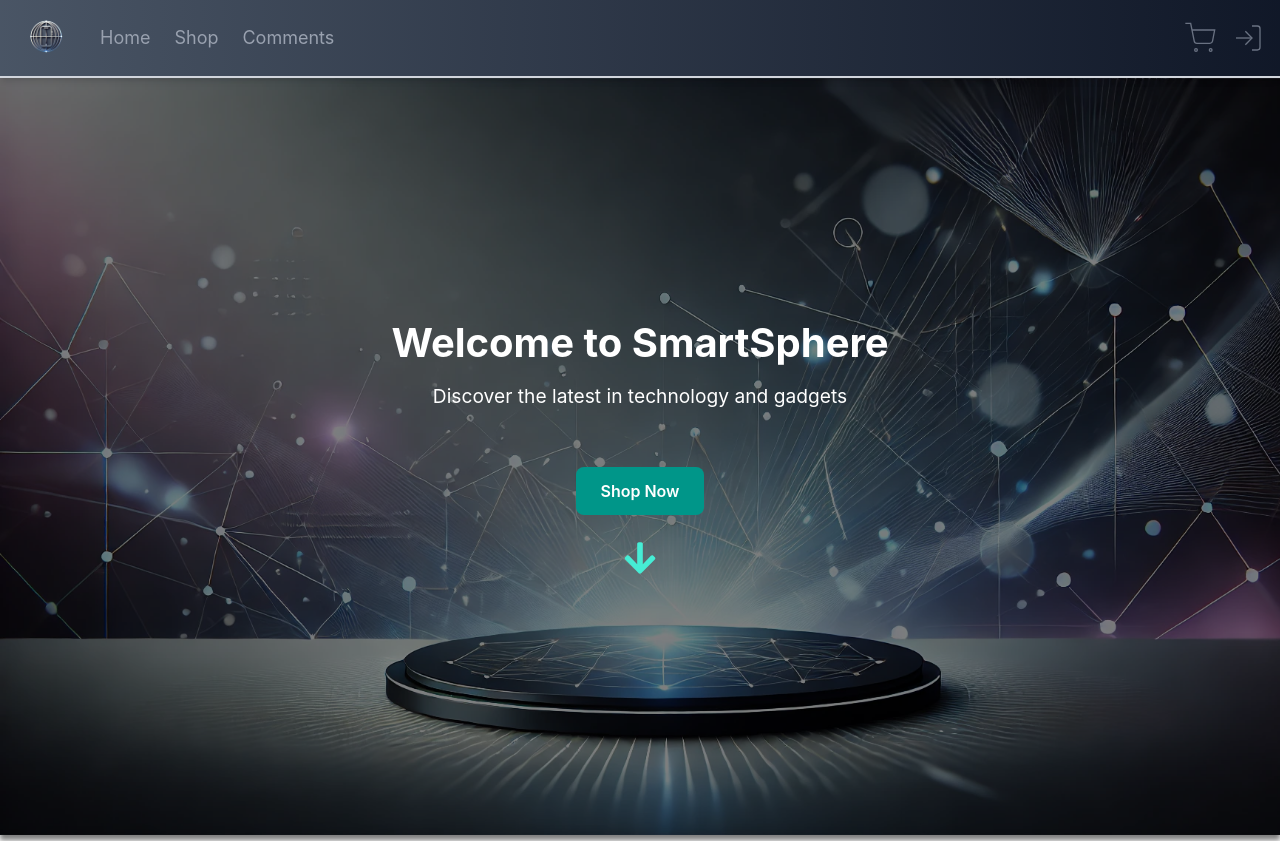
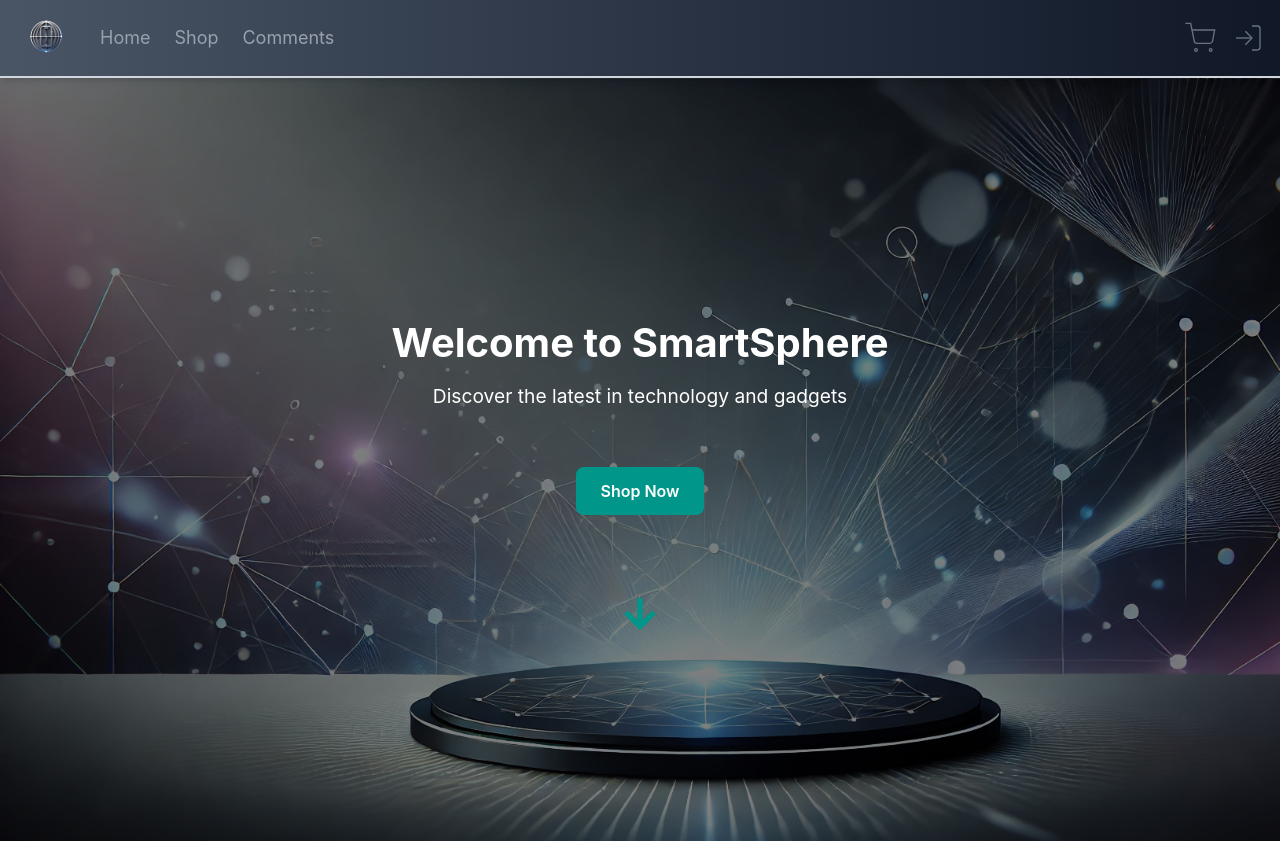
Before and after one commit to WDJohanWD/proyectoreact, a React (Vite) app in the folder react-project/: page / in a window 1280 px wide. Shown: the top 841 px of the page. Built offline with nearby package versions, Linux system fonts and the light colour scheme; data requests are answered from the project's data file.

Commit message:
try failed to animatio of scroll back

```diff
--- a/react-project/src/components/Home.jsx
+++ b/react-project/src/components/Home.jsx
@@ -38,13 +38,17 @@ const Home = () => {
       setArticle3(categoryArticle("smartwatch"));
       setArticle4(categoryArticle("headphones"));
     }
-  }, [articles]);
+  }, [articles, categoryArticle]);
 
-  // Función para hacer scroll hacia "Featured Products"
+  // Función para hacer scroll suave
   const scrollToFeatured = () => {
     const featuredSection = document.getElementById("featured");
     if (featuredSection) {
-      featuredSection.scrollIntoView({ behavior: "smooth" });
+      const topPosition = featuredSection.offsetTop;
+      window.scrollTo({
+        top: topPosition - 50, // Ajustar margen superior
+        behavior: "smooth",
+      });
     }
   };
 
@@ -65,18 +69,18 @@ const Home = () => {
 
             {/* FLECHA DE SCROLL */}
             <div
-              className="flecha animate-bounce cursor-pointer flex flex-col items-center"
+              className="mt-12 cursor-pointer flex flex-col items-center transition-all duration-300 ease-in-out transform hover:scale-110"
               onClick={scrollToFeatured}
             >
               <p className="text-lg font-semibold"></p>
-              <FaArrowDown className="text-4xl mt-2 text-teal-300 hover:text-teal-500 transition duration-300" />
+              <FaArrowDown className="text-4xl mt-2 text-teal-600 hover:text-teal-500 transition duration-300 animate-bounce" />
             </div>
           </div>
         </section>
 
         {/* FEATURED PRODUCTS SECTION */}
-        <section className="container mx-auto px-4 py-16">
-          <h2 id="featured" className="text-3xl font-semibold text-center text-gray-800 mb-10">
+        <section id="featured" className="container mx-auto px-4 py-16">
+          <h2 className="text-3xl font-semibold text-center text-gray-800 mb-10">
             Featured Products
           </h2>
           <div className="grid grid-cols-1 sm:grid-cols-2 md:grid-cols-3 lg:grid-cols-4 gap-6">
--- a/react-project/src/styles/Home.css
+++ b/react-project/src/styles/Home.css
@@ -27,9 +27,7 @@
     position: relative;
     z-index: 2;
 }
-.flecha{
 
-}
 .hero h1 {
     font-size: 2.5rem;
     margin-bottom: 1rem;
```
